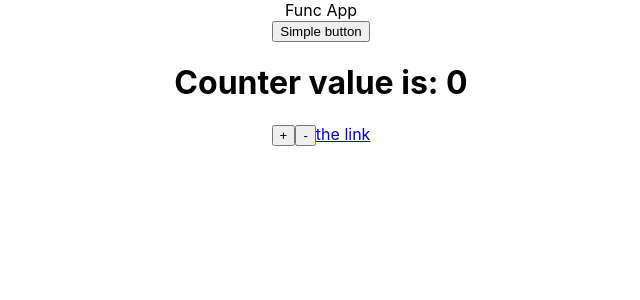
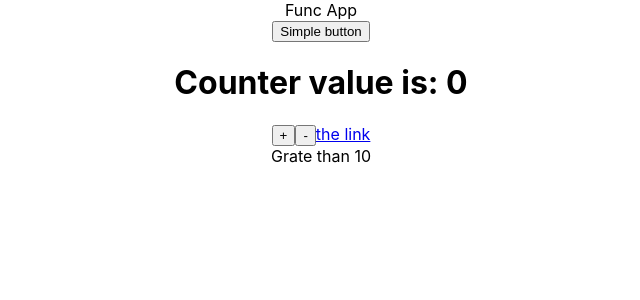
Before and after one commit to Abubjazov/React_JS, a React (Create React App) app: page / in a window 1280 px wide. Shown: the top 300 px of the page, without its empty margins (319-959 px from the left). Built offline with nearby package versions, Linux system fonts and the light colour scheme.

Commit message:
topic: conditional rendering

```diff
--- a/src/App.js
+++ b/src/App.js
@@ -6,6 +6,7 @@ import { Button } from './components/Button'
 
 import './App.css'
 import { MyLink } from './components/MyLink'
+import { ValidationMsg } from './components/ValidationMsg'
 
 export const App = () => {
 	return <div className='App'>Func App</div>
@@ -28,7 +29,8 @@ export class AppClass extends Component {
 				<CounterButton child={<Button />}>
 					<Counter />
 				</CounterButton>
-				<MyLink onClick={e => this.handleClick(e, 'data')} />
+				<MyLink onClick={this.handleClick} />
+				<ValidationMsg val={11} />
 			</div>
 		)
 	}
--- /dev/null
+++ b/src/components/ValidationMsg.js
@@ -0,0 +1,8 @@
+export const ValidationMsg = ({ val }) =>
+	val >= 10 ? (
+		<div>Grate than 10</div>
+	) : (
+		<div>
+			Less than <em>10</em>
+		</div>
+	)
```
